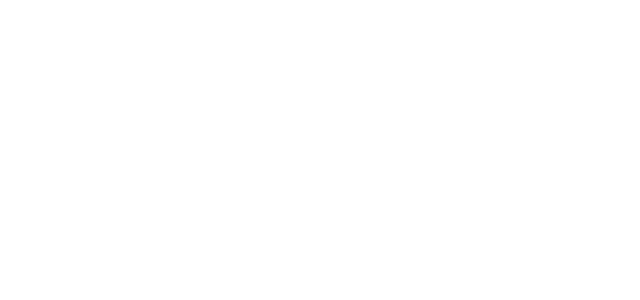
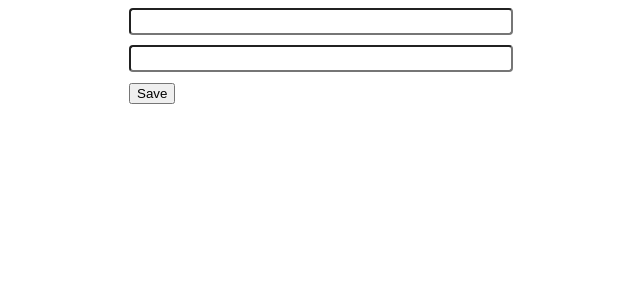
Before and after one commit to irsyaadbp/nuxt-validations, a Nuxt app: page /uncontrolled in a window 1280 px wide. Before the commit this address had no page. Shown: the top 300 px of the page, without its empty margins (319-959 px from the left). Built offline with nearby package versions, Linux system fonts and the light colour scheme.

Commit message:
feat: add uncontrolled form

```diff
--- /dev/null
+++ b/pages/uncontrolled.vue
@@ -0,0 +1,22 @@
+<template>
+  <div class="container">
+    <form @submit.prevent="handleSubmit">
+      <div class="form-group">
+        <input name="firstName" />
+      </div>
+      <div class="form-group">
+        <input name="lastName" />
+      </div>
+      <button>Save</button>
+    </form>
+  </div>
+</template>
+
+<script setup lang="ts">
+function handleSubmit(event) {
+  console.log(event.target);
+  const formData = new FormData(event.target);
+}
+</script>
+
+<style scoped></style>
```
